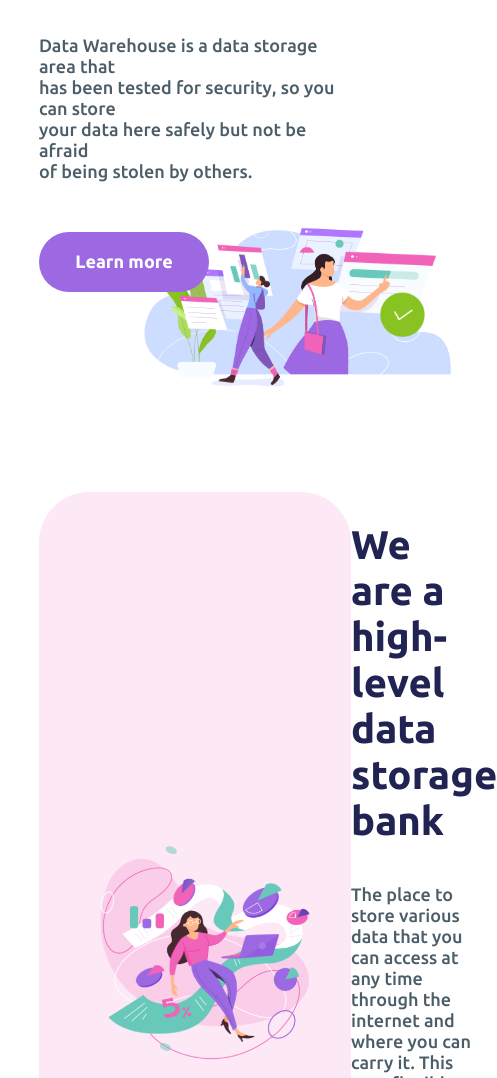
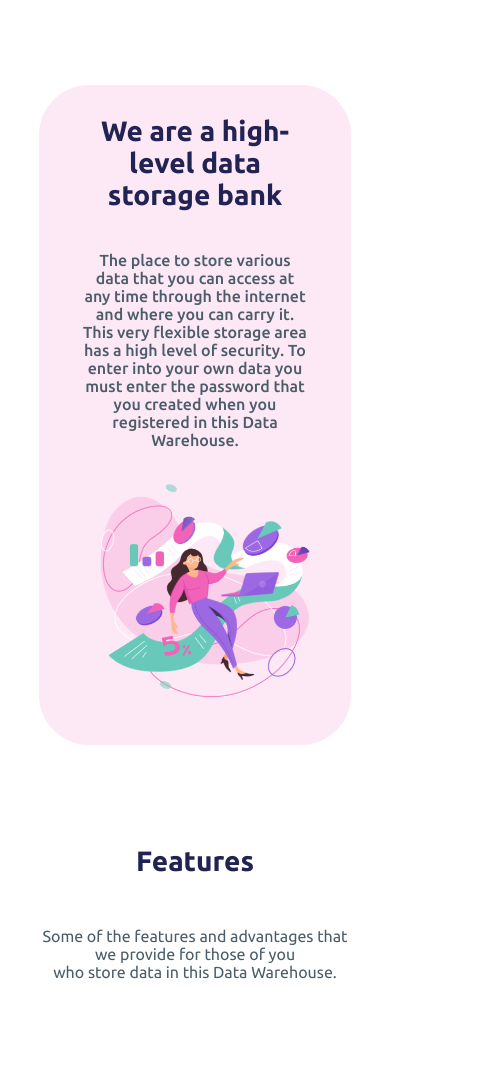
Before and after one commit to it-n00b-pel/panfilov_modules, a plain HTML site: page module1/index.html in a window 390 px wide. Shown: the part 646-1724 px from the top of the page, 497 px wide, since content can reach past the window. Drawn offline with Linux system fonts and the light colour scheme.

Commit message:
add @media to header/about

```diff
--- a/module1/index.html
+++ b/module1/index.html
@@ -37,14 +37,15 @@
 
     <div class="headline block">
         <div class="headline_text ">
-            <div><h1>Save your data <br> storage here.</h1></div>
-            <div>
-                <p>Data Warehouse is a data storage area that <br>
-                    has been
-                    tested for security, so you can store <br>
-                    your data here safely but not be afraid <br>
-                    of being stolen by others.</p>
-            </div>
+            <h1>Save your data <br> storage here.</h1>
+
+            <p>Data Warehouse is a data storage area that <br>
+                has been
+                tested for security, so you can store <br>
+                your data here safely but not be afraid <br>
+                of being stolen by others.
+            </p>
+
             <button class="learn_button">Learn more</button>
         </div>
         <img src="images/image1.png" alt="" class="headline__image">
--- a/module1/style.css
+++ b/module1/style.css
@@ -111,7 +111,6 @@ body {
 header {
     display: flex;
     align-items: center;
-    /*gap: 150px;*/
 }
 
 nav ul {
@@ -171,9 +170,6 @@ h1 {
     right: -100px;
     bottom: -100px;
     z-index: -1;
-    /*width: 80%;*/
-    /*opacity: .5;*/
-    /*width: 50%;*/
 }
 
 #about {
@@ -183,14 +179,9 @@ h1 {
     justify-content: space-around;
     align-items: center;
     padding: 30px;
-    gap: 30px;
     margin-top: 200px;
-    /*flex-wrap: wrap;*/
 }
 
-/*.about__image, .about_text {*/
-/*    width: 35%;*/
-/*}*/
 .about_text {
     width: 50%;
 }
@@ -410,3 +401,136 @@ hr {
     font-size: 12px;
     font-weight: 350;
 }
+
+
+@media only screen and (max-width: 1680px) {
+}
+
+@media only screen and (max-width: 1440px) {
+    .headline__image {
+        width: 80%;
+        bottom: -80px;
+    }
+
+    .about__image {
+        width: 50%;
+    }
+
+
+}
+
+@media only screen and (max-width: 1280px) {
+}
+
+@media only screen and (max-width: 1024px) {
+    .headline__image {
+        opacity: .8;
+        bottom: -50px;
+    }
+
+    #about {
+        flex-direction: column-reverse;
+    }
+
+    .about_text {
+        width: 90%;
+    }
+
+    .about_text h2 {
+        font-size: 32px;
+    }
+
+    .about__image {
+        width: 70%;
+    }
+
+    #features h2 {
+        font-size: 32px;
+    }
+}
+
+@media only screen and (max-width: 800px) {
+    .headline__image {
+        opacity: .5;
+        bottom: -30px;
+    }
+}
+
+@media only screen and (max-width: 768px) {
+    h1 {
+        font-size: 60px;
+    }
+
+    .headline_text p {
+        font-weight: 500;
+        color: #4B5D68;
+    }
+
+    .headline__image {
+        min-width: 460px;
+        bottom: -20px;
+        opacity: .3;
+    }
+
+    .about__image {
+        width: 80%;
+    }
+
+    .about_text p, #features p, .headline_text p {
+        font-size: 16px;
+    }
+
+    .about_text h2, .about_text p {
+        text-align: center;
+    }
+
+
+    #features h2, .about_text h2 {
+        font-size: 28px;
+    }
+
+
+}
+
+@media only screen and (max-width: 600px) {
+}
+
+@media only screen and (max-width: 533px) {
+    nav ul {
+        padding-left: 120px;
+        gap: 20px;
+    }
+
+    h1 {
+        font-size: 40px;
+    }
+
+    .headline__image {
+        opacity: .2;
+    }
+
+    .about__image {
+        width: 100%;
+    }
+
+
+}
+
+@media only screen and (max-width: 360px) {
+    h1 {
+        font-size: 32px;
+    }
+
+    nav ul {
+        padding-left: 100px;
+    }
+
+    .headline_text p, #features p, .about_text p {
+        font-size: 14px;
+    }
+
+}
+
+@media only screen and (max-width: 320px) {
+
+}
```
